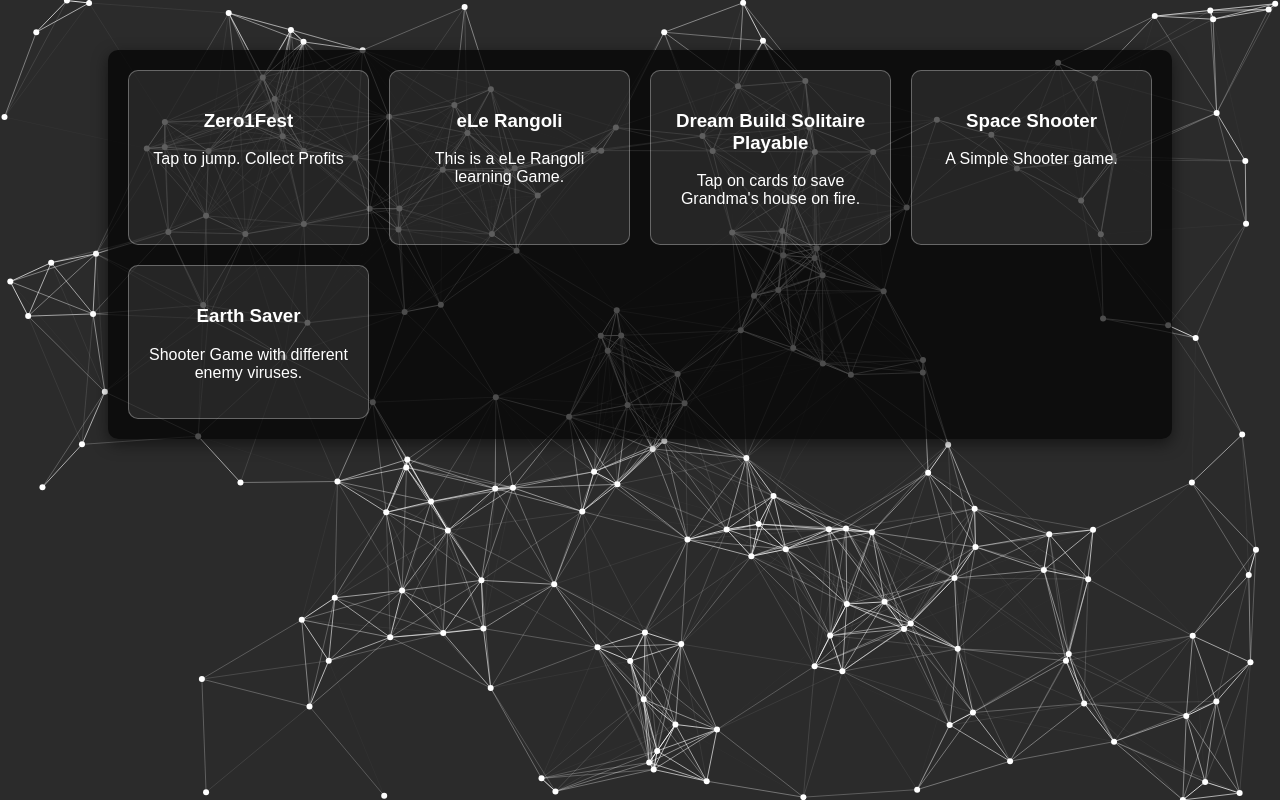
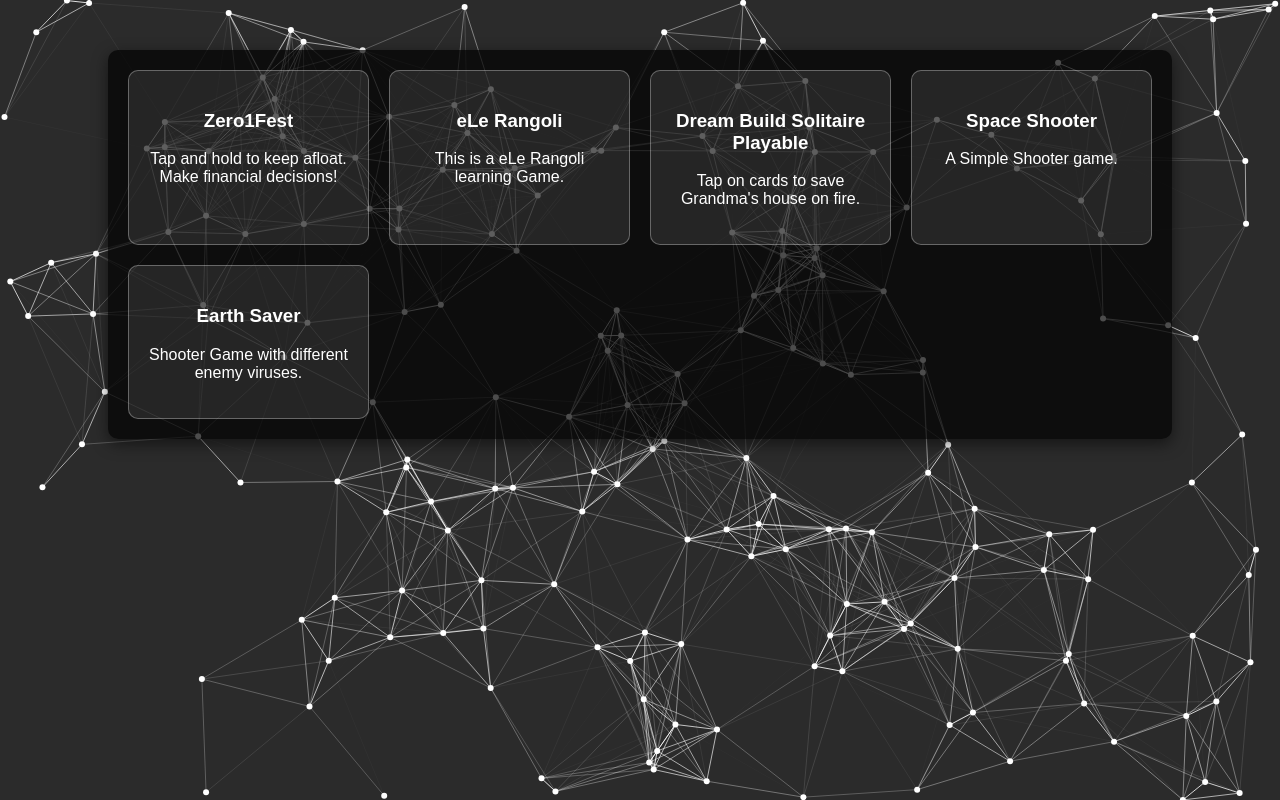
Before and after one commit to arpita-ak/arpita-ak.github.io, a plain HTML site: page index.html in a window 1280 px wide. Drawn offline with Linux system fonts and the light colour scheme.

Commit message:
Update index.html

```diff
--- a/index.html
+++ b/index.html
@@ -62,7 +62,7 @@
 <div class="project-container">
     <div class="project">
         <h3><a href="Zero1Fest.html">Zero1Fest</a></h3>
-        <p>Tap to jump. Collect Profits</p>
+        <p>Tap and hold to keep afloat. Make financial decisions!</p>
     </div>
     <div class="project">
         <h3><a href="eLe.html">eLe Rangoli</a></h3>
```
